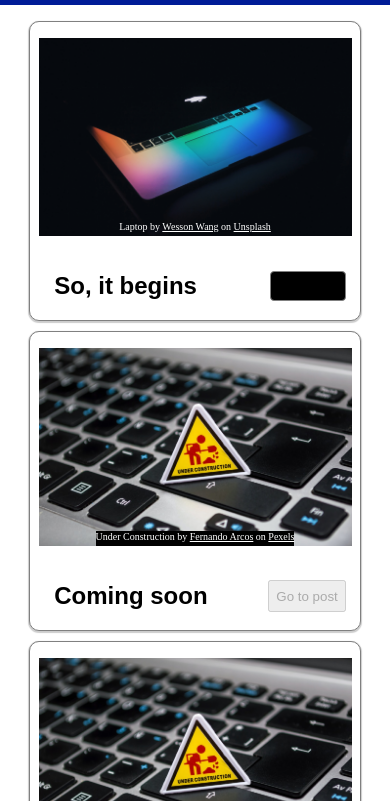
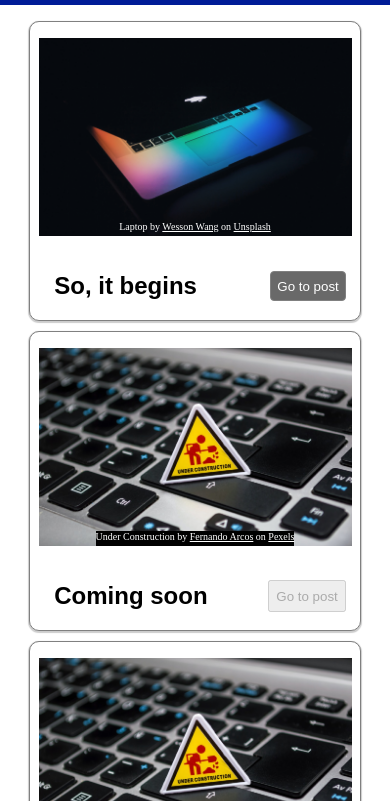
Before and after one commit to SoSoDeft/SoSoDeft.github.io, a plain HTML site: page index.html in a window 390 px wide. In both pictures the pointer is over the button 308 px from the left and 329 px from the top of the page. Shown: the part 43-844 px from the top of the page. Drawn offline with Linux system fonts and the light colour scheme.

Commit message:
Update style.css

```diff
--- a/css/style.css
+++ b/css/style.css
@@ -21,7 +21,6 @@ body,html{
   h2 {
 
   font-family: Arial, Helvetica, sans-serif;
-
 
   }
 
@@ -121,11 +120,22 @@ h2 {
   .first-button {
 
     background-color: #000;
-    color: #000;
+    color: #fff;
     border: 1px solid gray;
     border-radius: 4px;
 
   }
+
+  .first-button:hover {
+
+    background-color: dimgray;
+    color: #fff;
+    border: 1px solid gray;
+    border-radius: 4px;
+
+  }
+
+
 
   .img-placeholder-first {
 
```
Lines whose indentation alone changed are shown as unchanged.
